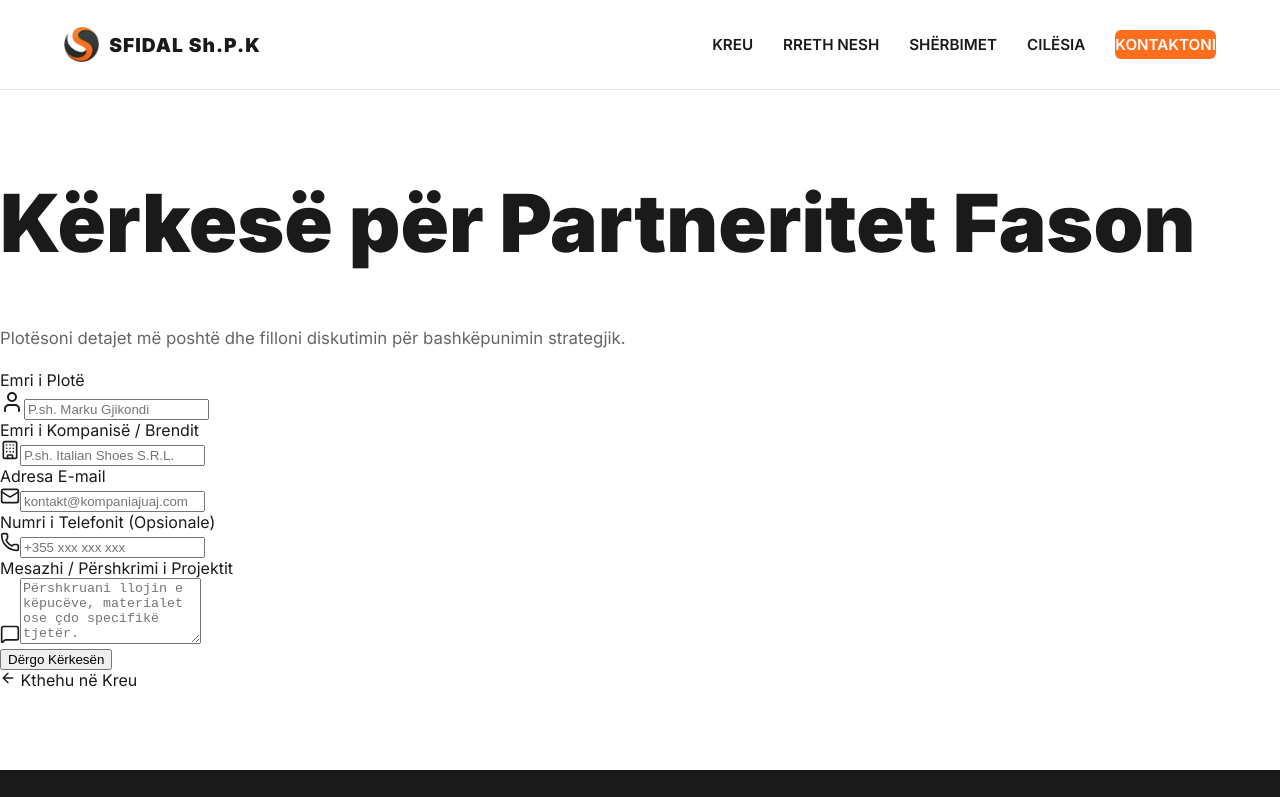
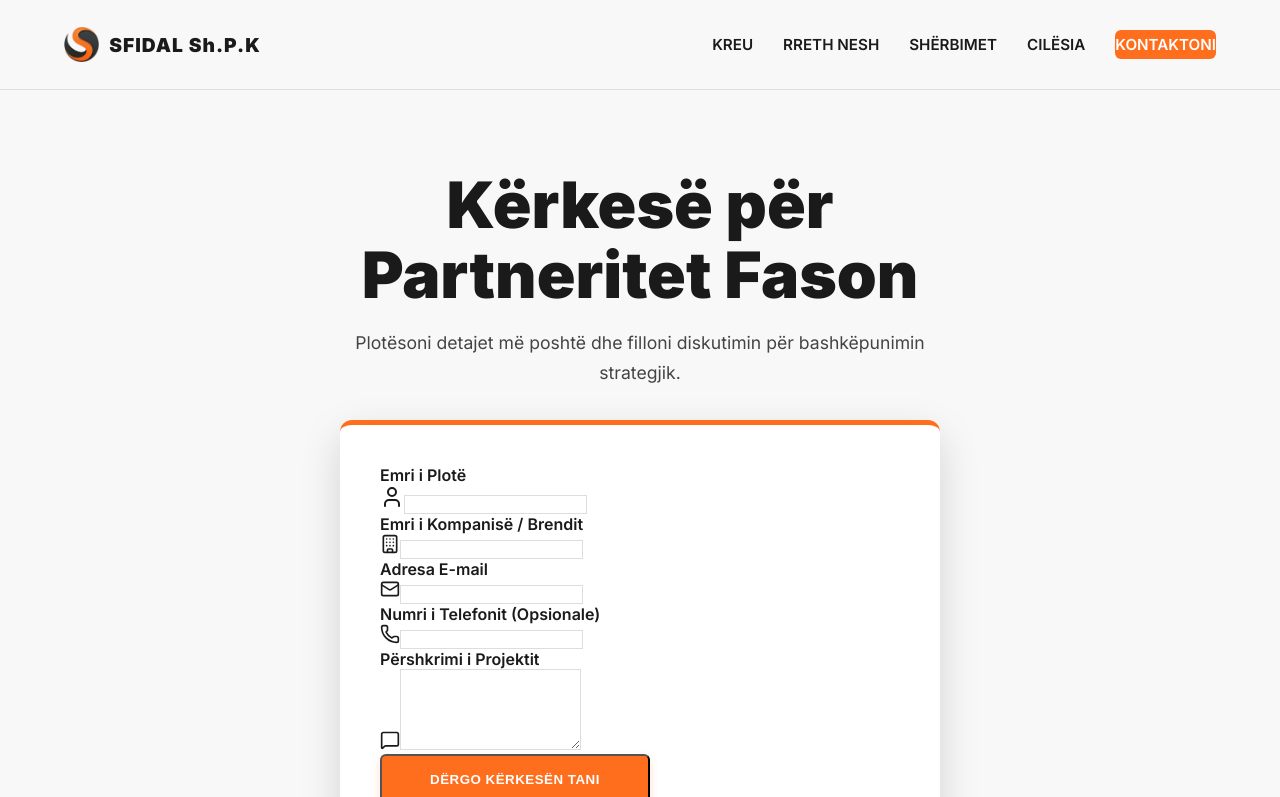
Before and after one commit to kledikeqi/sfidal-website, a React (Create React App) app in the folder sfidal-new/: page /partneritet in a window 1280 px wide. Shown: the top 797 px of the page. Built offline with nearby package versions, Linux system fonts and the light colour scheme.

Commit message:
Layout fixes

```diff
--- a/sfidal-new/src/HomePage.jsx
+++ b/sfidal-new/src/HomePage.jsx
@@ -1,5 +1,5 @@
 import React from 'react';
-import './Sfidal.scss';
+import '../src/Sfidal.scss';
 import { Link } from 'react-router-dom';
 
 // Imazhi Placeholder (për të simuluar këpucën e shabllonit)
@@ -13,8 +13,27 @@ const IconSvg = ({ children }) => (
   </div>
 );
 
+// Komponenti i Video-s së integruar
+const YoutubeEmbed = ({ embedId }) => (
+  <div className="video-responsive">
+    {/* Përdorim YouTube embed URL formatin */}
+    <iframe
+      width="853"
+      height="480"
+      src={`https://www.youtube.com/embed/${embedId}?modestbranding=1&rel=0`}
+      frameBorder="0"
+      allow="accelerometer; autoplay; clipboard-write; encrypted-media; gyroscope; picture-in-picture"
+      allowFullScreen
+      title="Video prezantuese e Sfidal Sh.P.K."
+    />
+  </div>
+);
+
 
 function HomePage() {
+  // ID e videos nga URL: https://www.youtube.com/watch?v=_Mr6iVr6vhw
+  const videoId = "_Mr6iVr6vhw";
+
   return (
     <main>
       {/* SEKSIONI 1: HERO - Dizajni i Ri i Shabllonit (Baza e Bardhë + Gradient Diagonal) */}
@@ -48,6 +67,12 @@ function HomePage() {
             className="hero-image"
           />
         </div>
+      </section>
+
+      {/* SEKSIONI 2: VIDEO PREZANTUESE (I RI) */}
+      <section className="video-presentation-section">
+        <h2>Shikoni Fabrikën Tonë në Veprim</h2>
+        <YoutubeEmbed embedId={videoId} />
       </section>
 
 
--- a/sfidal-new/src/PartnershipFormPage.jsx
+++ b/sfidal-new/src/PartnershipFormPage.jsx
@@ -1,19 +1,26 @@
 import React, { useState } from 'react';
 import { Link } from 'react-router-dom';
-import { Mail, Phone, Building, MessageSquare, ArrowLeft, Loader, ShieldCheck } from 'lucide-react';
+import { Mail, Phone, Building, MessageSquare, ArrowLeft, Loader, ShieldCheck, Zap, Globe, Users } from 'lucide-react';
 
 // VËREJTJE: Endpoint-i i API-së së Backend-it (Pa ndryshuar)
 const API_ENDPOINT = "/api/partneritet";
 
+// Ikonë e Personalizuar
+const User = (props) => (
+    <svg {...props} xmlns="http://www.w3.org/2000/svg" width="24" height="24" viewBox="0 0 24 24" fill="none" stroke="currentColor" strokeWidth="2" strokeLinecap="round" strokeLinejoin="round">
+        <path d="M19 21v-2a4 4 0 0 0-4-4H9a4 4 0 0 0-4 4v2" />
+        <circle cx="12" cy="7" r="4" />
+    </svg>
+);
+
+
 const PartnershipPage = () => {
-    // Shteti i formularit - Fusha requestType është HEQUR
     const [formData, setFormData] = useState({
         contactPerson: '',
         companyName: '',
         email: '',
         phone: '',
         message: ''
-        // requestType nuk është më këtu
     });
     const [isSubmitted, setIsSubmitted] = useState(false);
     const [isLoading, setIsLoading] = useState(false);
@@ -32,33 +39,26 @@ const PartnershipPage = () => {
         setIsLoading(true);
         setError(null);
 
-        // Përgatisim të dhënat për dërgim.
-        // requestType do të jetë 'Default' ose 'Njoftim' nëse kërkohet nga Backend.
         const dataToSend = {
             ...formData,
-            // Shtojmë një requestType default, pasi modeli juaj e kërkon.
-            // Nëse modeli lejon mungesën e requestType, thjesht hiqeni këtë rresht.
             requestType: 'NjoftimPaSpecifika'
         };
 
         try {
-            const response = await fetch(API_ENDPOINT, {
-                method: 'POST',
-                headers: {
-                    'Content-Type': 'application/json',
-                },
-                body: JSON.stringify(dataToSend) // Dërgojmë dataToSend
-            });
+            // Simulojmë dërgimin e API-së (Zëvendëso këtë me kodin tuaj aktual)
+            // const response = await fetch(API_ENDPOINT, {...});
+            // const data = await response.json();
 
-            const data = await response.json();
+            // Simulimi:
+            await new Promise(resolve => setTimeout(resolve, 1500));
+            const success = true; // Ndryshoje në false për të parë gabimin
+            const data = { success: true };
 
-            if (response.ok && data.success) {
+            if (success) {
                 setIsSubmitted(true);
-                // Pastrimi i formës pas suksesit
                 setFormData({ contactPerson: '', companyName: '', email: '', phone: '', message: '' });
 
             } else {
-                // Këtu do të kapet gabimi nëse requestType Default nuk lejohet
                 setError(data.error || "Ndodhi një gabim në server gjatë dërgimit.");
                 console.error("Backend Error:", data.error);
             }
@@ -71,20 +71,20 @@ const PartnershipPage = () => {
     };
 
     // Stili i rregulluar dhe i përmirësuar për fushën Input
-    const inputClasses = "w-full p-3 border border-gray-300 rounded-lg focus:ring-orange-600 focus:border-orange-600 transition duration-150 shadow-sm";
+    const inputClasses = "w-full p-3 rounded-xl shadow-sm pl-10";
 
-    // Stili i ri i butonit CTA
-    const submitButtonClasses = "w-full cta-button-dark mt-4 justify-center flex items-center disabled:opacity-50 disabled:cursor-not-allowed";
+    // Stili i ri i butonit CTA (Përdor klasën globale cta-button)
+    const submitButtonClasses = "w-full cta-button mt-4 justify-center flex items-center disabled:opacity-50 disabled:cursor-not-allowed text-lg font-bold";
 
     // Layout-i i Suksesit
     if (isSubmitted) {
         return (
-            <div className="page-padding min-h-screen flex flex-col items-center justify-center text-center bg-gray-50">
-                <div className="bg-white p-8 md:p-12 rounded-xl shadow-2xl max-w-lg mx-auto transform transition duration-500 hover:scale-[1.01]">
+            <div className="contact-form-container">
+                <div className="contact-form-wrapper max-w-lg mx-auto transform transition duration-500 hover:scale-[1.01] text-center">
                     <ShieldCheck size={48} className="text-orange-600 mx-auto mb-4" />
                     <h2 className="text-3xl font-bold text-gray-800 mb-4">Kërkesa u Dërgua me Sukses!</h2>
                     <p className="text-gray-600 mb-8">
-                        Faleminderit që na kontaktuat. Ekipi ynë do t'ju kontaktojë brenda 48 orëve.
+                        Faleminderit që na kontaktuat. Ekipi ynë do t'ju kontaktojë brenda 48 orëve për të diskutuar specifikat e projektit tuaj fason.
                     </p>
                     <Link to="/" className="cta-button w-auto inline-flex items-center">
                         <ArrowLeft size={20} className="mr-2" /> Kthehu në Kreu
@@ -94,25 +94,27 @@ const PartnershipPage = () => {
         );
     }
 
-    // Layout-i i Formës
+    // Layout-i i Formës (Qendërzuar)
     return (
-        <div className="page-padding min-h-screen bg-gray-50 font-sans flex items-center justify-center">
+        <div className="contact-form-container">
 
-            {/* Wrapper Qendërzues i Formës */}
-            <div className="w-full max-w-xl mx-auto px-4 py-8 md:py-16">
-                <h1 className="text-4xl md:text-5xl font-extrabold text-stone-800 text-center mb-4">
+            {/* Wrapper Qendërzues i Formës - Përdor klasat e reja të SCSS */}
+            <div className="form-page-wrapper">
+
+                <h1 className="page-title text-center">
                     Kërkesë për Partneritet Fason
                 </h1>
-                <p className="text-lg text-gray-600 text-center mb-10">
+                <p className="page-intro text-center">
                     Plotësoni detajet më poshtë dhe filloni diskutimin për bashkëpunimin strategjik.
                 </p>
 
                 {/* Forma e Kontaktit me Hije dhe Rrethim të Pastër */}
-                <form onSubmit={handleSubmit} className="space-y-6 bg-white p-6 sm:p-8 rounded-xl shadow-2xl border border-gray-100">
+                <div className="contact-form-wrapper">
+                    <form onSubmit={handleSubmit} className="space-y-6 contact-form">
 
                         {/* Mesazhi i Gabimit */}
                         {error && (
-                        <div className="bg-red-100 border border-red-400 text-red-700 px-4 py-3 rounded relative" role="alert">
+                            <div className="bg-red-100 border border-red-400 text-red-700 px-4 py-3 rounded-lg relative" role="alert">
                                 <strong className="font-bold">Gabim: </strong>
                                 <span className="block sm:inline">{error}</span>
                             </div>
@@ -121,34 +123,32 @@ const PartnershipPage = () => {
                         {/* Emri dhe Kompania (Grid 2 Kolonë) */}
                         <div className="grid grid-cols-1 md:grid-cols-2 gap-6">
                             <div>
-                            <label htmlFor="contactPerson" className="input-label">Emri i Plotë</label>
+                                <label htmlFor="contactPerson" className="input-label mb-1 block">Emri i Plotë</label>
                                 <div className="relative">
-                                <User size={20} className="absolute left-3 top-1/2 transform -translate-y-1/2 text-gray-400" />
+                                    <User size={20} className="absolute left-3 top-1/2 transform -translate-y-1/2 text-orange-600/70" />
                                     <input
                                         type="text"
                                         id="contactPerson"
                                         name="contactPerson"
                                         value={formData.contactPerson}
                                         onChange={handleChange}
-                                    className={`${inputClasses} pl-10`}
-                                    placeholder="P.sh. Marku Gjikondi"
+                                        className={inputClasses}
                                         required
                                     />
                                 </div>
                             </div>
 
                             <div>
-                            <label htmlFor="companyName" className="input-label">Emri i Kompanisë / Brendit</label>
+                                <label htmlFor="companyName" className="input-label mb-1 block">Emri i Kompanisë / Brendit</label>
                                 <div className="relative">
-                                <Building size={20} className="absolute left-3 top-1/2 transform -translate-y-1/2 text-gray-400" />
+                                    <Building size={20} className="absolute left-3 top-1/2 transform -translate-y-1/2 text-orange-600/70" />
                                     <input
                                         type="text"
                                         id="companyName"
                                         name="companyName"
                                         value={formData.companyName}
                                         onChange={handleChange}
-                                    className={`${inputClasses} pl-10`}
-                                    placeholder="P.sh. Italian Shoes S.R.L."
+                                        className={inputClasses}
                                         required
                                     />
                                 </div>
@@ -158,34 +158,32 @@ const PartnershipPage = () => {
                         {/* Email dhe Telefoni (Grid 2 Kolonë) */}
                         <div className="grid grid-cols-1 md:grid-cols-2 gap-6">
                             <div>
-                            <label htmlFor="email" className="input-label">Adresa E-mail</label>
+                                <label htmlFor="email" className="input-label mb-1 block">Adresa E-mail</label>
                                 <div className="relative">
-                                <Mail size={20} className="absolute left-3 top-1/2 transform -translate-y-1/2 text-gray-400" />
+                                    <Mail size={20} className="absolute left-3 top-1/2 transform -translate-y-1/2 text-orange-600/70" />
                                     <input
                                         type="email"
                                         id="email"
                                         name="email"
                                         value={formData.email}
                                         onChange={handleChange}
-                                    className={`${inputClasses} pl-10`}
-                                    placeholder="kontakt@kompaniajuaj.com"
+                                        className={inputClasses}
                                         required
                                     />
                                 </div>
                             </div>
 
                             <div>
-                            <label htmlFor="phone" className="input-label">Numri i Telefonit (Opsionale)</label>
+                                <label htmlFor="phone" className="input-label mb-1 block">Numri i Telefonit (Opsionale)</label>
                                 <div className="relative">
-                                <Phone size={20} className="absolute left-3 top-1/2 transform -translate-y-1/2 text-gray-400" />
+                                    <Phone size={20} className="absolute left-3 top-1/2 transform -translate-y-1/2 text-orange-600/70" />
                                     <input
                                         type="tel"
                                         id="phone"
                                         name="phone"
                                         value={formData.phone}
                                         onChange={handleChange}
-                                    className={`${inputClasses} pl-10`}
-                                    placeholder="+355 xxx xxx xxx"
+                                        className={inputClasses}
                                     />
                                 </div>
                             </div>
@@ -193,17 +191,16 @@ const PartnershipPage = () => {
 
                         {/* Mesazhi (Full Width) */}
                         <div>
-                        <label htmlFor="message" className="input-label">Mesazhi / Përshkrimi i Projektit</label>
+                            <label htmlFor="message" className="input-label mb-1 block">Përshkrimi i Projektit</label>
                             <div className="relative">
-                            <MessageSquare size={20} className="absolute left-3 top-4 text-gray-400" />
+                                <MessageSquare size={20} className="absolute left-3 top-4 text-orange-600/70" />
                                 <textarea
                                     id="message"
                                     name="message"
-                                rows="4"
+                                    rows="5"
                                     value={formData.message}
                                     onChange={handleChange}
-                                className={`${inputClasses} pl-10 resize-none`}
-                                placeholder="Përshkruani llojin e këpucëve, materialet ose çdo specifikë tjetër."
+                                    className={`${inputClasses} resize-none`}
                                     required
                                 ></textarea>
                             </div>
@@ -217,19 +214,20 @@ const PartnershipPage = () => {
                         >
                             {isLoading ? (
                                 <>
-                                <Loader size={20} className="animate-spin mr-2" /> Duke Dërguar...
+                                    <Loader size={20} className="animate-spin mr-2" /> DUKE DËRGUAR...
                                 </>
                             ) : (
-                            "Dërgo Kërkesën"
+                                "DËRGO KËRKESËN TANI"
                             )}
                         </button>
                     </form>
 
                     {/* Butoni Kthehu në Kreu */}
-                <div className="text-center mt-8">
+                    <div className="text-center mt-6">
                         <Link to="/" className="text-gray-600 hover:text-orange-600 transition duration-150 inline-flex items-center text-sm font-medium">
                             <ArrowLeft size={16} className="mr-1" /> Kthehu në Kreu
                         </Link>
+                    </div>
                 </div>
 
             </div>
@@ -237,12 +235,4 @@ const PartnershipPage = () => {
     );
 }
 
-// Komponentet e nevojshme të ikonave (për të mos pasur gabime në React)
-const User = (props) => (
-    <svg {...props} xmlns="http://www.w3.org/2000/svg" width="24" height="24" viewBox="0 0 24 24" fill="none" stroke="currentColor" strokeWidth="2" strokeLinecap="round" strokeLinejoin="round">
-        <path d="M19 21v-2a4 4 0 0 0-4-4H9a4 4 0 0 0-4 4v2" />
-        <circle cx="12" cy="7" r="4" />
-    </svg>
-);
-
 export default PartnershipPage;
--- a/sfidal-new/src/Sfidal.scss
+++ b/sfidal-new/src/Sfidal.scss
@@ -61,6 +61,8 @@ a:hover {
 box-shadow: 0 4px 10px rgba($accent-orange, 0.2);
 background-color: $accent-orange; // Butoni portokalli
 color: $text-light !important;
+white-space: normal;
+text-align: center;
 }
 
 .cta-button:hover {
@@ -135,8 +137,8 @@ a:hover {
 }
 
 .main-nav {
-    display: flex; /* E bëjmë fleksibël për të allinjuar elementet */
-    align-items: center; /* Allinjimi vertikal */
+display: flex; /* E bëjmë fleksibël për të allinjuar elementet /
+align-items: center; / Allinjimi vertikal */
 }
 
 .main-nav a {
@@ -233,7 +235,6 @@ a:hover {
 display: inline-block;
 }
 
-
 // --- HERO SECTION STYLES (EKZAKT SI SHABLLONI) ---
 .hero-wrapper {
 min-height: 100vh;
@@ -319,6 +320,33 @@ a:hover {
 }
 .hero-cta-icon span {
 display: none;
+}
+
+// --- VIDEO SECTION (I RI) ---
+.video-presentation-section {
+background-color: $bg-light;
+padding: 4rem 5vw 6rem 5vw;
+text-align: center;
+}
+
+.video-responsive {
+overflow: hidden;
+padding-bottom: 56.25%;
+position: relative;
+height: 0;
+max-width: 1000px;
+margin: 0 auto;
+border-radius: 10px;
+box-shadow: 0 10px 30px rgba(0, 0, 0, 0.1);
+border: 5px solid $accent-orange;
+}
+
+.video-responsive iframe {
+left: 0;
+top: 0;
+height: 100%;
+width: 100%;
+position: absolute;
 }
 
 // --- PROCESS SECTION ---
@@ -461,26 +489,20 @@ a:hover {
 
 // --- PARTNERSHIP FORM PAGE STYLES (STILE TË RINJ DINAMIKE) ---
 .contact-form-container {
-    min-height: 90vh; /* E bëjmë më të lartë */
+// Këtu do të bëjmë qendërzimin e plotë (ndryshuar)
+min-height: 100vh; // Zgjatet në të gjithë ekranin
 padding: 6rem 5vw;
-    background-color: #ffffff;
-    display: flex; /* Për ndarje me dy kolona */
+background-color: $bg-light; // Sfond i lehtë për të theksuar formularin
+display: flex;
 align-items: center;
 justify-content: center;
 }
 
 .form-page-wrapper {
-    max-width: 1200px;
+max-width: 600px; // Kufizojmë gjerësinë e të gjithë seksionit
+width: 100%;
 margin: 0 auto;
-    display: grid;
-    grid-template-columns: 1fr 1fr; /* Ndarje në dy kolona */
-    gap: 4rem;
-    align-items: center;
-    text-align: left; /* Të gjitha elementet allinjohen në të majtë */
-}
-
-.form-intro-content {
-    padding-right: 2rem;
+text-align: center; /* Për të qendërzuar titujt */
 }
 
 .page-title {
@@ -498,14 +520,19 @@ a:hover {
 }
 
 .contact-form-wrapper {
-    max-width: 100%; /* Merr gjithë hapësirën e kolonës */
+// Stili i kutisë së formës
+max-width: 100%;
 margin: 0;
 text-align: left;
-    background-color: $bg-light;
+background-color: #ffffff; // Sfond i bardhë (i ndryshëm nga sfondi i faqes)
 padding: 2.5rem;
-    border-radius: 10px;
-    box-shadow: 0 15px 40px rgba(0, 0, 0, 0.15); /* Hije më e theksuar */
-    border-top: 5px solid $accent-orange; /* Për të theksuar formularin */
+border-radius: 12px;
+box-shadow: 0 15px 40px rgba(0, 0, 0, 0.15);
+border-top: 5px solid $accent-orange;
+transition: all 0.3s ease;
+}
+.contact-form-wrapper:hover {
+box-shadow: 0 20px 50px rgba(0, 0, 0, 0.2);
 }
 
 .contact-form label {
@@ -676,13 +703,12 @@ a:hover {
 
 // Formularët
 .form-page-wrapper {
-        grid-template-columns: 1fr; /* Kolonë e vetme */
-        gap: 2rem;
+    // Mban max-width të vogël për t'u dukur më mirë në mobile
+    max-width: 100%;
+    padding: 0 5vw;
 }
-
-    .form-intro-content {
-        padding-right: 0;
-        text-align: center;
+.contact-form-wrapper {
+    padding: 1.5rem;
 }
 
 // Footer
@@ -701,6 +727,15 @@ a:hover {
     margin-left: auto;
     margin-right: auto;
 }
+
+// Video (Mobile)
+.video-presentation-section {
+    padding: 2.5rem 5vw 4rem 5vw;
+}
+.video-responsive {
+    border: 3px solid $accent-orange;
+}
+
 }
 
 // ------------------------------------------------------------------
@@ -720,7 +755,7 @@ a:hover {
 .service-card {
 display: flex;
 flex-direction: column;
-    min-height: 100%; /* Kartat me lartësi të barabartë */
+min-height: 100%; /* Për të zgjidhur problemin e lartësisë së barabartë */
 }
 
 .service-card-header {
@@ -769,7 +804,6 @@ a:hover {
 .dark-theme .icon-container { background-color: rgba(255, 255, 255, 0.1); }
 .service-card-body .text-gray-700 { color: #444; }
 
-
 // Seksioni i Përgjegjshmërisë (ServicesPage.jsx)
 .commitment-grid {
 display: grid;
@@ -794,11 +828,10 @@ a:hover {
 margin-bottom: 0.5rem;
 }
 
-
 // Seksioni i Kontrollit të Cilësisë (QualitySection.jsx)
 .qc-grid {
 display: grid;
-    grid-template-columns: repeat(3, 1fr); /* 3 Kolona në Desktop */
+grid-template-columns: repeat(3, 1fr); /* 3 Kolona në Desktop /
 gap: 30px;
 text-align: center;
 }
@@ -813,7 +846,7 @@ a:hover {
 }
 .ethical-grid {
 display: grid;
-    grid-template-columns: repeat(2, 1fr); /* 2 Kolona në Desktop */
+grid-template-columns: repeat(2, 1fr); / 2 Kolona në Desktop */
 gap: 40px;
 text-align: left;
 }
@@ -828,15 +861,13 @@ a:hover {
 line-height: 1.5;
 }
 
-
 // --- MEDIA QUERIES SHTESË PËR KËTO FAQE ---
 @media (max-width: 992px) {
-    /* Shërbimet (ServicesPage) */
 .services-grid-wrapper,
 .commitment-grid,
 .qc-grid,
 .ethical-grid {
-        grid-template-columns: 1fr; /* Kolonë e Vetme në Mobile */
+grid-template-columns: 1fr;
 gap: 25px;
 }
 
@@ -853,4 +884,5 @@ a:hover {
 .ethical-commitment-section {
     padding: 1.5rem;
 }
+
 }
```
Also changed, not shown: sfidal-new/src/ServicesPage.jsx (+22 -20 lines). Lines whose indentation alone changed are shown as unchanged.
